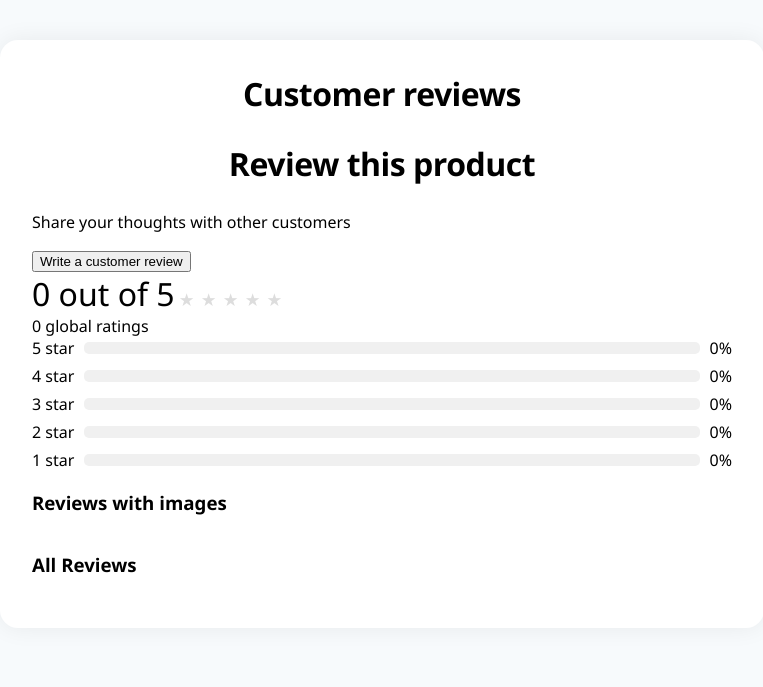
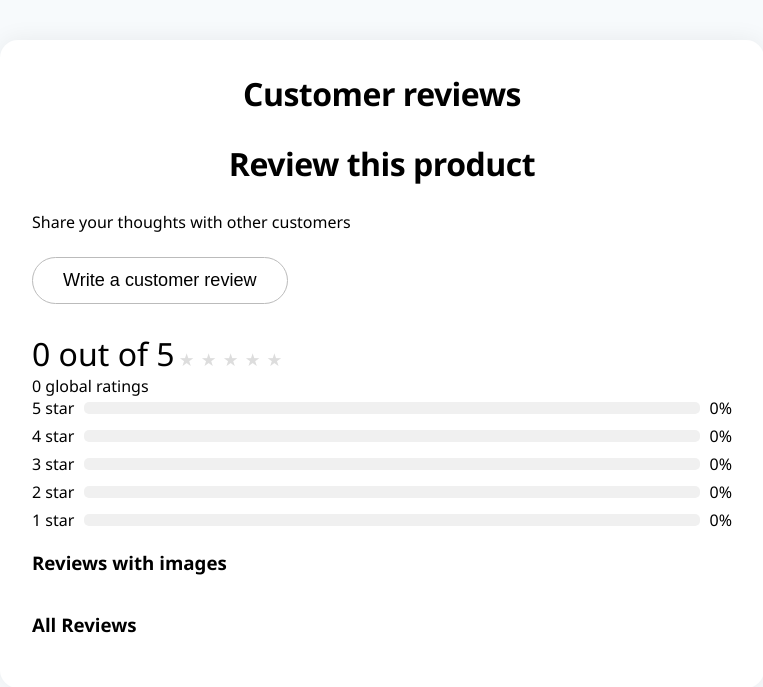
Before and after one commit to Afza1112/Shopify-Reveiw-App, a Flask app: page /reviews/1 in a window 1280 px wide. Shown: the top 687 px of the page, without its empty margins (258-1021 px from the left). Run offline with Flask 3, Linux system fonts and the light colour scheme; data that the repository does not hold is empty.

Commit message:
Update main.css

```diff
--- a/static/main.css
+++ b/static/main.css
@@ -323,3 +323,32 @@ input[type="file"] {
     font-size: 1.1rem;
     margin-right:2px;
 }
+
+.review-product-box {
+    margin-bottom: 28px;
+}
+.amazon-review-btn {
+    padding: 12px 30px;
+    border-radius: 24px;
+    border: 1.5px solid #bbb;
+    background: #fff;
+    font-size: 1.13rem;
+    cursor: pointer;
+    margin-top: 8px;
+    transition: background .15s;
+}
+.amazon-review-btn:hover {
+    background: #f5f5f5;
+}
+.modal {
+    position: fixed; z-index: 10; left: 0; top: 0; width: 100vw; height: 100vh;
+    background: rgba(0,0,0,.18);
+    display: flex; align-items: center; justify-content: center;
+}
+.modal-content {
+    background: #fff; padding: 24px; border-radius: 12px; min-width: 320px; box-shadow: 0 4px 24px #0003;
+    position: relative;
+}
+.modal-content .close {
+    position: absolute; right: 12px; top: 8px; font-size: 24px; cursor: pointer;
+}
```
